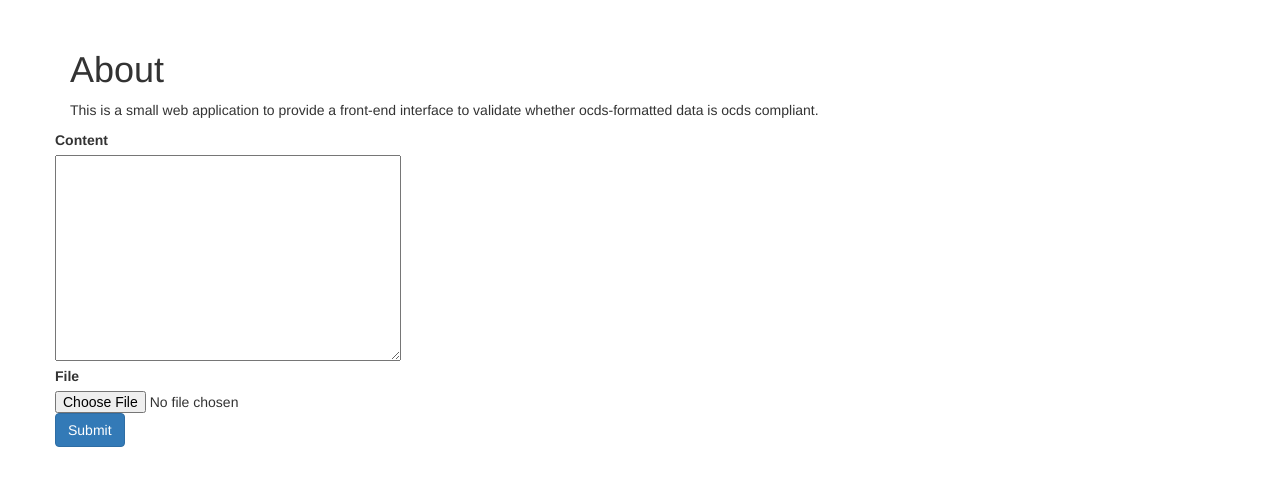
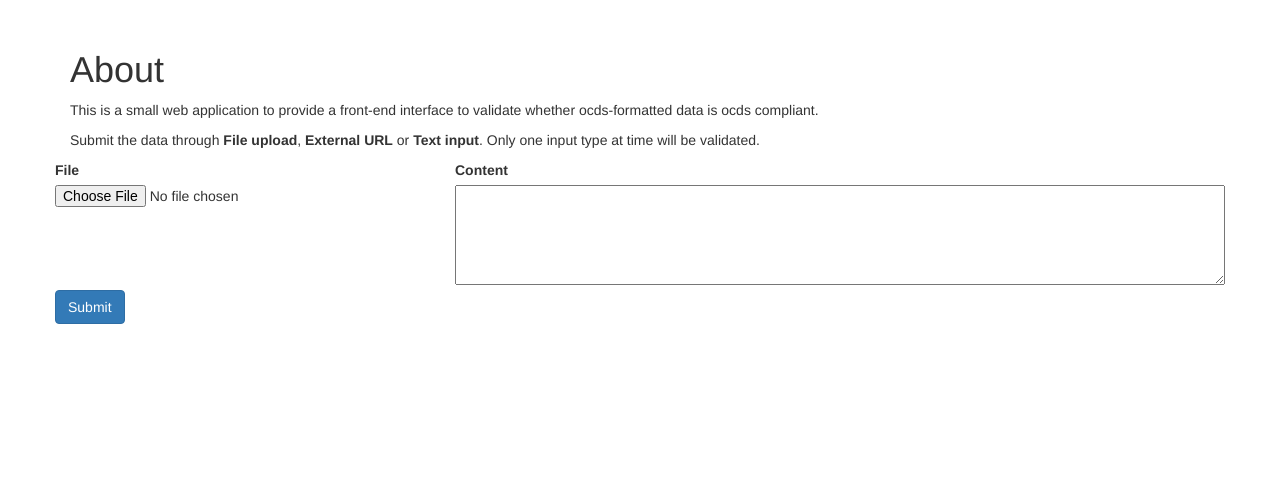
Before and after one commit to open-contracting-archive/validator, a Django app: page / in a window 1280 px wide. Shown: the part 157-643 px from the top of the page. Run offline with Django 3.2, Linux system fonts and the light colour scheme; parts of the project's set-up code (start-up, migrations or seed data) failed here and were passed over; some libraries are stand-ins or nearby versions.

Commit message:
improve layout a bit

```diff
--- a/validator/django/website/validator/forms.py
+++ b/validator/django/website/validator/forms.py
@@ -2,7 +2,7 @@
 from django import forms
 
 from crispy_forms.helper import FormHelper
-from crispy_forms.layout import Submit
+from crispy_forms.layout import Submit, Layout, Div, Field
 
 
 class TextValidatorForm(forms.Form):
@@ -15,4 +15,12 @@ class TextValidatorForm(forms.Form):
         self.helper = FormHelper()
         self.helper.form_action = '.'
         self.helper.form_method = 'post'
-        self.helper.add_input(Submit('submit', 'Submit'))
+
+        self.helper.layout = Layout(
+            Div(
+                Div(Field('file'), css_class="col-md-4"),
+                Div(Field('content'), css_class="col-md-8"),
+                css_class="row"
+            ),
+            Div(Div(Submit('submit', 'Submit'), css_class="col-md-4 pull-left"), css_class="row")
+        )
--- a/validator/django/website/validator/templates/homepage.html
+++ b/validator/django/website/validator/templates/homepage.html
@@ -1,10 +1,18 @@
 {% extends "base.html" %}{% load crispy_forms_tags %}
 
 {% block content %}
+<style type="text/css">
+	#id_content {
+		width: 100%;
+		height: 100px;
+	}
+</style>
+
 <div class="row">
 	<div class="col-sm-12">
 	<h1>About</h1>
 	<p>This is a small web application to provide a front-end interface to validate whether ocds-formatted data is ocds compliant.</p>
+	<p>Submit the data through <strong>File upload</strong>, <strong>External URL</strong> or <strong>Text input</strong>. Only one input type at time will be validated.</p>
 </div>
 
 <div class="row">
```
Also changed, not shown: validator/django/website/validator/tests/test_views.py (+4 -5 lines).
